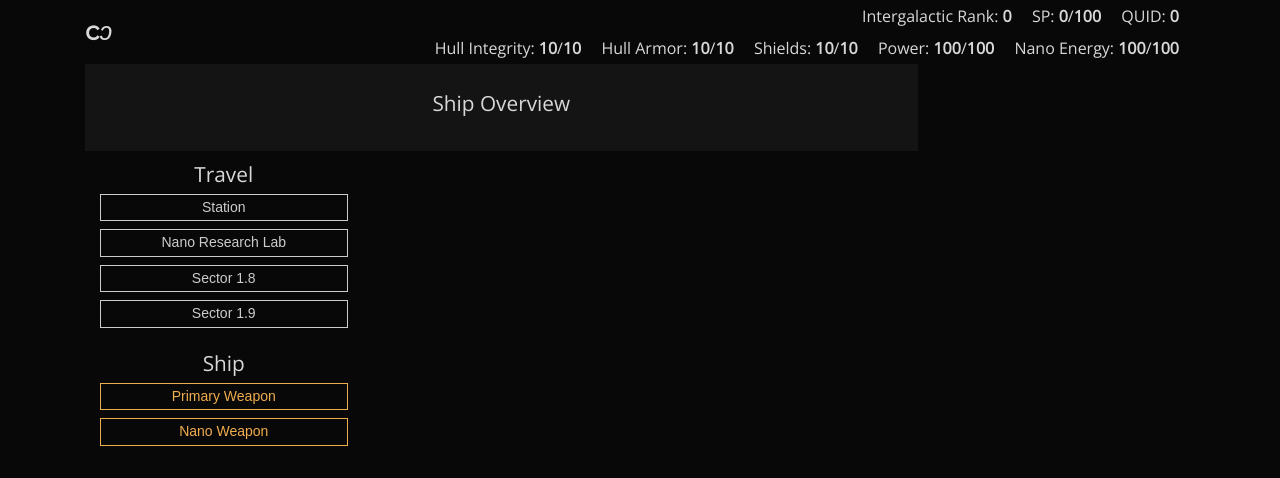
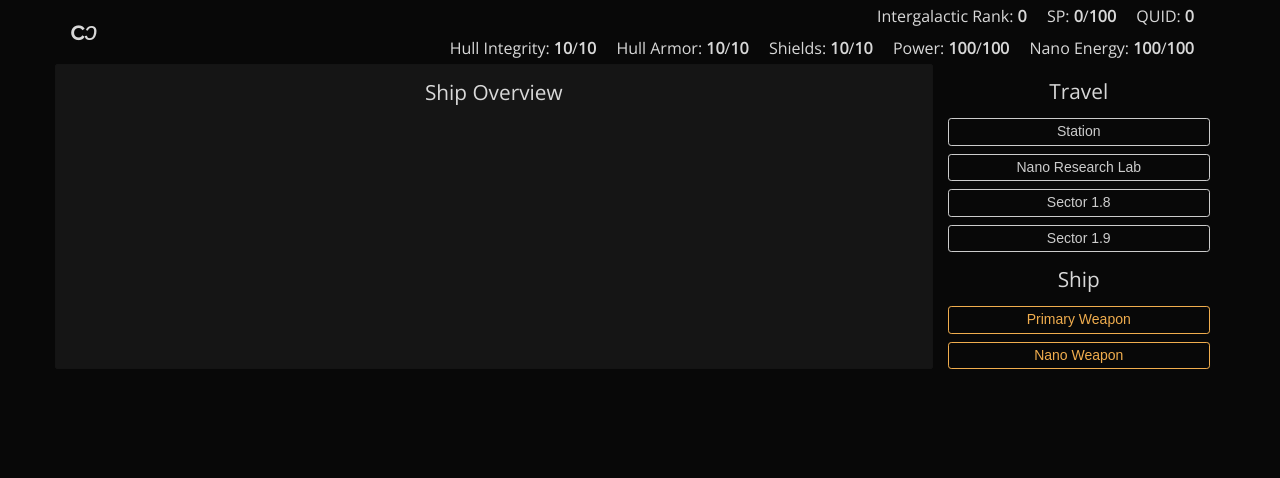
Before and after one commit to Hazumi/celestial-carnage, a website built with webpack: page index.html in a window 1280 px wide. Built offline with nearby package versions, Linux system fonts and the light colour scheme.

Commit message:
setting up divs

```diff
--- a/index.html
+++ b/index.html
@@ -11,7 +11,7 @@
   <body>
 
   <header class="container">
-    <div id="barOne">
+    <div class="bar">
       <div class="logo-wrapper">
         <h1 id="logo"><a href="index.html"><span>c</span><em>ɔ</em></a></h1>
       </div>
@@ -31,7 +31,7 @@
       </div>
     </div>
 
-    <div id="barTwo">
+    <div class="bar">
       <div class="stats">
         <div id="hi">
           Hull Integrity: <span id="hi">10</span>/<span id="playerMaxHp">10</span>
@@ -56,8 +56,8 @@
     </div>
   </header>
 
-  <div class="container">
-    <section>
+  <section class="container">
+    <div class="row">
       <div class="main col-md-9">
         <div class="box">
           <h2>Ship Overview</h2>
@@ -78,11 +78,9 @@
           <button type="button" class="btn btn-outline-warning btn-sm btn-block" id="laser">Primary Weapon</button>
           <button type="button" class="btn btn-outline-warning btn-sm btn-block" id="laser">Nano Weapon</button>
         </div>
-
       </div>
-    </section>
-
-  </div>
+    </div>
+  </section>
 
   <script src="scripts/main.min.js"></script>
   </body>
--- a/sass/main.scss
+++ b/sass/main.scss
@@ -2,72 +2,5 @@
 @import "partials/utils";
 @import "partials/base";
 @import "partials/layout/header";
-//@import "partials/components/..";
-
-.logo-wrapper {
-  //margin: 0;
-  //padding: 0 1em 0 0;
-  /*background-color: #222;*/
-  /*border-bottom-left-radius: 10px;
-  border-bottom-right-radius: 10px;*/
-  /*border: 1px #222 solid;*/
-  //text-align: right;
-}
-
-.stats {
-  padding: 0.25em 0.5em;
-  /*background-color: #222;*/
-  /*border-bottom-left-radius: 10px;
-  border-bottom-right-radius: 10px;*/
-  /*border: 1px #222 solid;*/
-  text-align: right;
-}
-
-.stats div {
-  display: inline;
-  padding: 0 0.5em;
-}
-
-.stats div span {
-  font-weight: bold;
-}
-
-.box .stats {
-  text-align: center;
-  /*background-color: #282828;
-  border-radius: 8px;*/
-}
-
-.main {
-  padding: 1em;
-  background-color: #141414;
-}
-
-.menu {
-  /*border-radius: 8px;*/
-  /*padding: 1em;*/
-  /*background-color: #232323;*/
-  /*background-color: #1b1b1b;*/
-  /*color: #eee;*/
-}
-
-.box {
-  /*border-radius: 8px;*/
-  /*text-align: center;*/
-  padding: 0.75em 0;
-  /*background-color: #333;*/
-}
-
-.btn {
-  border-radius: 0;
-}
-
-/*.left {
-  background-color: #111;
-  border: 1px #222 solid;
-}
-
-
-.stats span {
-  font-weight: bold;
-}*/
+@import "partials/components/header";
+@import "partials/components/main";
--- a/sass/partials/_base.scss
+++ b/sass/partials/_base.scss
@@ -12,7 +12,7 @@ body {
   }
 }
 
-.container-fluid {
+.container, .container-fluid {
   padding: 0;
 }
 
@@ -21,6 +21,7 @@ h1, h2, h3 {
 }
 
 h2 {
+  margin: 0.75em 0;
   font-size: 1.3em;
 }
 
--- a/sass/partials/components/_header.scss
+++ b/sass/partials/components/_header.scss
@@ -0,0 +1,12 @@
+#logo {
+  font-family: 'Montserrat Alternates', sans-serif;
+  font-size: 1.6em;
+  color: $white;
+  span {
+    font-weight: bold;
+  }
+}
+
+.stats span {
+  font-weight: bold;
+}
--- /dev/null
+++ b/sass/partials/components/_main.scss
@@ -0,0 +1,5 @@
+.main {
+  background-color: lighten($black, 5%);
+  border-radius: 2px;
+  border: solid 1px $grey;
+}
--- a/sass/partials/layout/_header.scss
+++ b/sass/partials/layout/_header.scss
@@ -1,23 +1,12 @@
-#barOne, #barTwo {
-  background-color: $black;
-}
-
-#barTwo {
-//  border-bottom: solid darken(grey, 35%) 2px;
-//  border-left: solid darken(grey, 35%) 2px;
-//  border-right: solid darken(grey, 35%) 2px;
-}
-
 .logo-wrapper {
   float: left;
 }
+.stats {
+  padding: 0.25em 0.5em;
+  text-align: right;
+}
 
-#logo {
-  font-family: 'Montserrat Alternates', sans-serif;
-  //text-align: right;
-  font-size: 1.6em;
-  color: #fff;
-  span {
-    font-weight: bold;
-  }
+.stats > div {
+  display: inline;
+  padding: 0 0.5em;
 }
```
Also changed, not shown: css/main.css, 3 other files.
